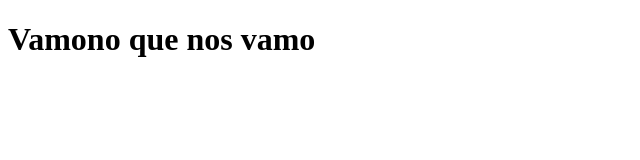
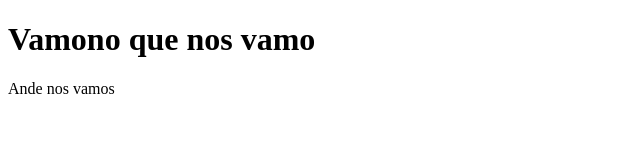
Before and after one commit to Jomari94/test, a plain HTML site: page html/index.html in a window 1280 px wide. Shown: the whole page, without its empty margins (0-640 px from the left). Drawn offline with Linux system fonts and the light colour scheme.

Commit message:
Se añade un parrafo

```diff
--- a/html/index.html
+++ b/html/index.html
@@ -6,5 +6,6 @@
     </head>
     <body>
         <h1>Vamono que nos vamo</h1>
+	<p>Ande nos vamos<p>
     </body>
 </html>
```
